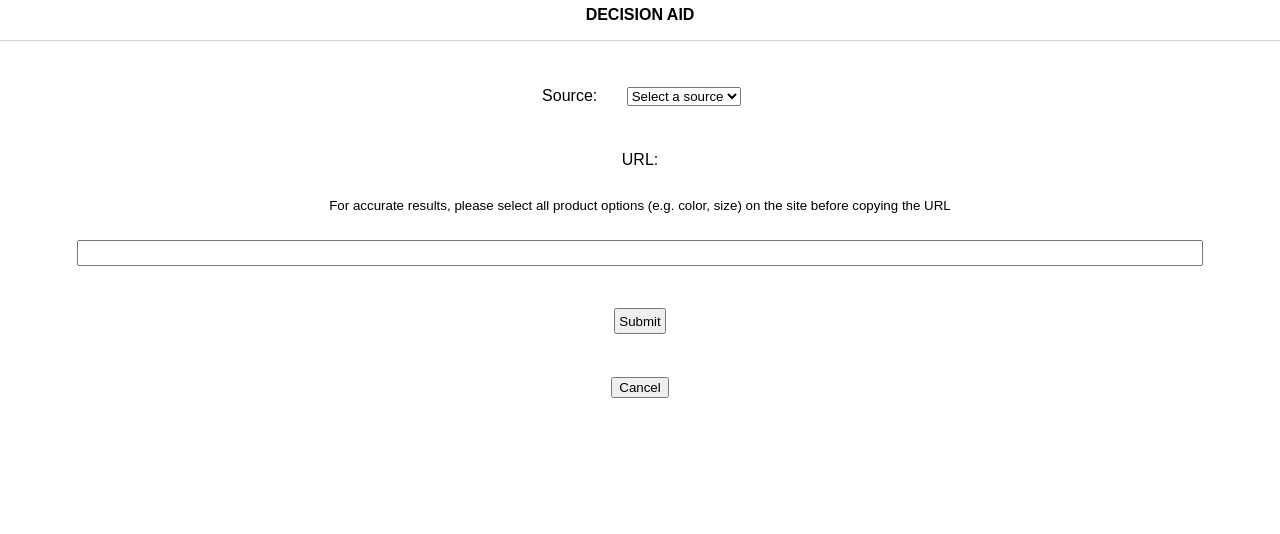
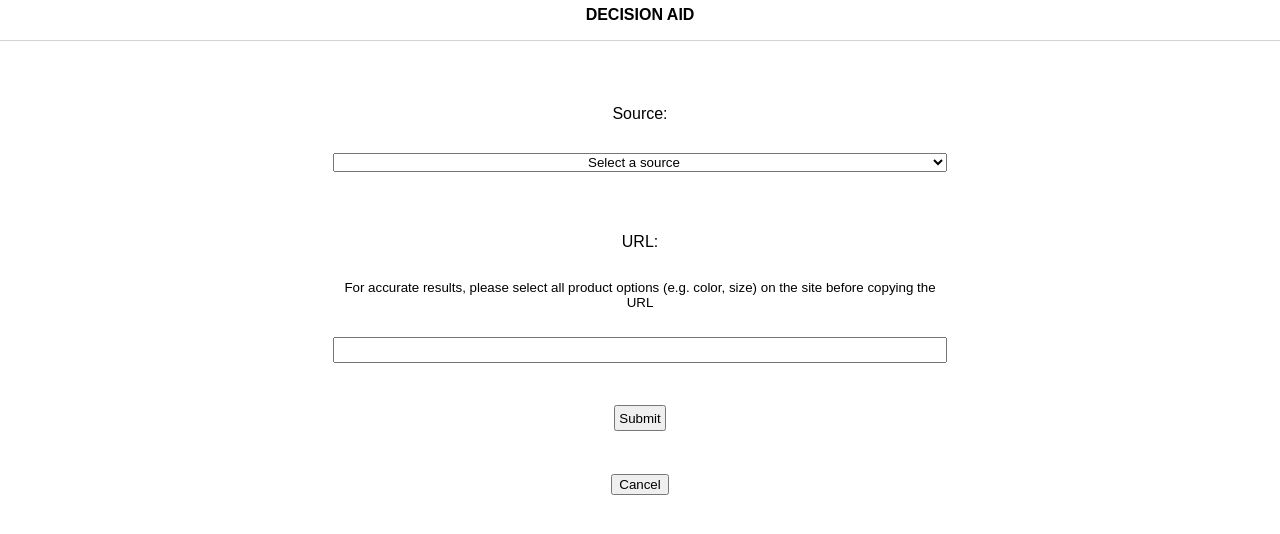
Before and after one commit to mchevis/decision-aid, a React app: page /1/createProduct in a window 1280 px wide. Shown: the top 534 px of the page. Built offline with nearby package versions, Linux system fonts and the light colour scheme.

Commit message:
notes in product creation

```diff
--- a/client/components/CreateProductForm.js
+++ b/client/components/CreateProductForm.js
@@ -39,6 +39,8 @@ const CreateProductForm = () => {
 
   const onError = (errors, e) => console.log(errors, e);
 
+  const watchSource = watch(["source"]);
+
   return (
     <div className="product--create--page">
       <div>{isSubmitting ? "Please wait. Fetching product info..." : ""}</div>
@@ -46,9 +48,10 @@ const CreateProductForm = () => {
         onSubmit={handleSubmit(onSubmit, onError)}
         className="product--create--form"
       >
+        <div className="fieldWithNote">
           <label>Source:</label>
           <select
-          name="Priority"
+            name="Source"
             defaultValue={0}
             {...register("source", { required: true })}
           >
@@ -59,8 +62,17 @@ const CreateProductForm = () => {
             <option value={"Wayfair"}>Wayfair</option>
             <option value={"West Elm"}>West Elm</option>
           </select>
+          {watchSource[0] === "West Elm" ? (
+            <small>
+              FYI: we can't fetch data from {watchSource} automatically...you
+              can still enter data manually!
+            </small>
+          ) : (
+            ""
+          )}
           {errors.source && <span>This field is required</span>}
-        <div className="urlField">
+        </div>
+        <div className="fieldWithNote">
           <label>URL:</label>
           <small>
             For accurate results, please select all product options (e.g. color,
--- a/public/style.css
+++ b/public/style.css
@@ -219,6 +219,12 @@ footer {
   text-align: center;
 }
 
+.product--create--form {
+  display: flex;
+  flex-direction: column;
+  align-items: center;
+}
+
 .product--create--page input {
   padding: 0.25em;
 }
@@ -227,7 +233,10 @@ footer {
   text-align: center;
 }
 
-.product--create--page .urlField {
+.product--create--page .fieldWithNote {
   display: flex;
   flex-direction: column;
+  width: 50vw;
+  align-items: stretch;
+  text-align: center;
 }
```
Lines whose indentation alone changed are shown as unchanged.
